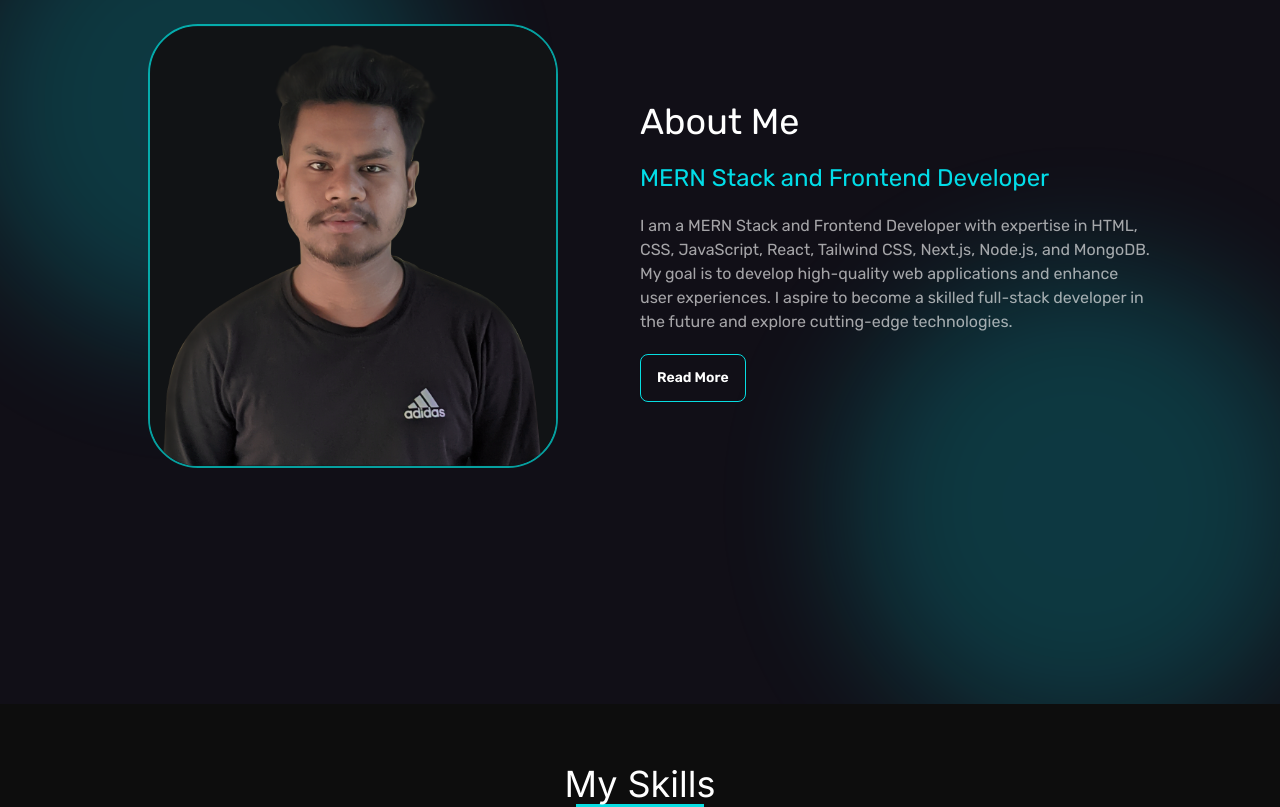
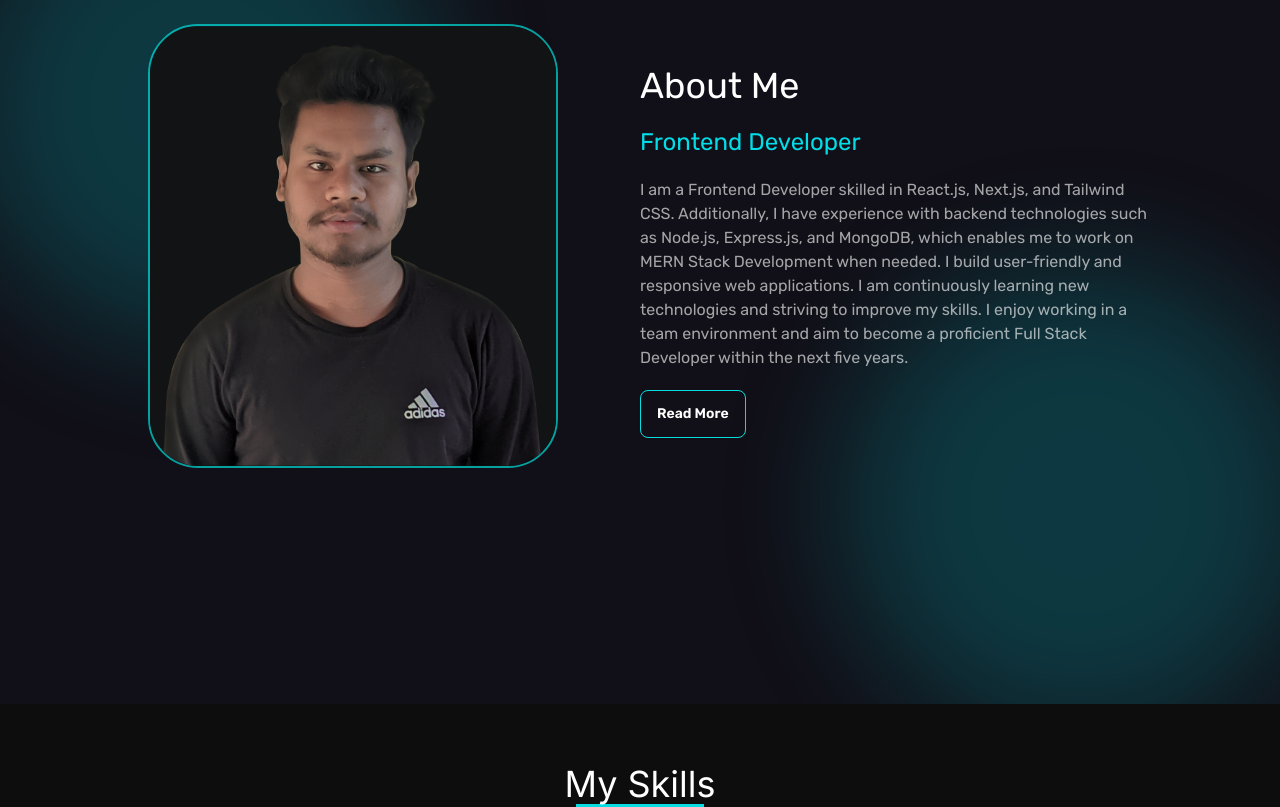
Before and after one commit to kalidashodekare14/my_portfolio, a Next.js app: page / in a window 1280 px wide. Shown: the part 720-1527 px from the top of the page. Built offline with nearby package versions, Linux system fonts and the light colour scheme.

Commit message:
About section update

```diff
--- a/src/components/AboutMe/AboutMe.jsx
+++ b/src/components/AboutMe/AboutMe.jsx
@@ -25,8 +25,8 @@ const AboutMe = () => {
                 </div>
                 <div data-aos="fade-right" data-aos-delay="1000" className='z-20 mx-3 lg:w-[50%]  text-white dark:text-black space-y-5 font-rubik'>
                     <h1 className=' text-4xl text-white dark:text-black'>About Me</h1>
-                    <h2 className='text-2xl text-[#02dde8] dark:text-black'>MERN Stack and Frontend Developer</h2>
-                    <p data-aos="fade-right" data-aos-delay="1000" className='text-[#ffffff9f] dark:text-black'>I am a MERN Stack and Frontend Developer with expertise in HTML, CSS, JavaScript, React, Tailwind CSS, Next.js, Node.js, and MongoDB. My goal is to develop high-quality web applications and enhance user experiences. I aspire to become a skilled full-stack developer in the future and explore cutting-edge technologies.</p>
+                    <h2 className='text-2xl text-[#02dde8] dark:text-black'>Frontend Developer</h2>
+                    <p data-aos="fade-right" data-aos-delay="1000" className='text-[#ffffff9f] dark:text-black'>I am a Frontend Developer skilled in React.js, Next.js, and Tailwind CSS. Additionally, I have experience with backend technologies such as Node.js, Express.js, and MongoDB, which enables me to work on MERN Stack Development when needed. I build user-friendly and responsive web applications. I am continuously learning new technologies and striving to improve my skills. I enjoy working in a team environment and aim to become a proficient Full Stack Developer within the next five years.</p>
                     <button data-aos="fade-right" data-aos-delay="1000" className='btn border text-white dark:text-black border-[#07dde1] bg-opacity-0'>Read More</button>
                 </div>
             </div>
--- a/src/components/Banner/Banner.jsx
+++ b/src/components/Banner/Banner.jsx
@@ -27,7 +27,7 @@ const Banner = () => {
     }, [])
 
     return (
-        <div id='home' className='overflow-hidden relative bg-black  bg-grid-pattern dark:bg-white flex flex-row justify-center items-center space-y-10  py-20  lg:px-20'>
+        <div id='home' className='overflow-hidden relative bg-black  bg-grid-pattern dark:bg-grid-pattern-dark bg-grid  dark:bg-white flex flex-row justify-center items-center space-y-10  py-20  lg:px-20'>
 
             <div className='z-10 absolute -left-14 w-[40rem] h-[40rem] bg-[#08dbe4] rounded-full opacity-20 blur-3xl'></div>
             <div className='z-5 absolute -right-5 -bottom-5 w-[25rem] h-[25rem] bg-[#02dde8] rounded-full opacity-20 blur-3xl'></div>
--- a/src/components/Navbar/Navbar.jsx
+++ b/src/components/Navbar/Navbar.jsx
@@ -128,7 +128,7 @@ const Navbar = () => {
                 </div>
                 <a className="btn btn-ghost text-white  dark:text-black text-xl font-rubik">
                     <Image width={500} height={300} className='w-14' src="/logo.png" alt="" />
-                    Dev Kalidash
+                    <span className='lg:flex hidden '>Dev Kalidash</span>
                 </a>
             </div>
             <div className="navbar-center hidden lg:flex">
--- a/src/components/Project/Project.jsx
+++ b/src/components/Project/Project.jsx
@@ -18,38 +18,89 @@ const Project = () => {
         });
     }, [])
 
+    const projectInfo = [
+        {
+            id: 1,
+            image: "https://i.ibb.co.com/LzGY4grH/d.png",
+            projectName: "BookZoneBD",
+            description: "BookZoneBD is a MERN Stack project where book readers can easily browse, search, filter, add to cart, and order books. It features role-based authentication secured via JWT and Firebase.",
+            technologies: ["React.js", "Tailwind CSS", "Node.js", "Express.js", "MongoDB"],
+            liveLink: "https://health-care14.vercel.app",
+            githubClientLink: "https://github.com/kalidashodekare14/HealthCare",
+            githubServerLink: ""
+
+        },
+        {
+            id: 2,
+            image: "https://i.ibb.co.com/VY18LJvS/healthcare.png",
+            projectName: "HealthCare",
+            description: "The Healthcare project is designed for patients. Here, you can easily book doctor appointments online without any hassle, make payments if required, and receive doctor consultations and treatments. Patients can view their booked appointments, and there is a dashboard that the admin can control.",
+            technologies: ["Next.js", "Tailwind CSS", "NextAuth.js", "MongoDB", "Next.js API Routes"],
+            liveLink: "https://health-care14.vercel.app",
+            githubClientLink: "https://github.com/kalidashodekare14/HealthCare",
+            githubServerLink: ""
+
+        },
+        {
+            id: 3,
+            image: "https://i.ibb.co.com/Q71VRndZ/easystore.png",
+            projectName: "EasyStore",
+            description: "EasyStore is an eCommerce platform focused on grocery products. It allows users to filter products for convenient shopping and make secure payments through SSLCOMMERZ, a trusted payment gateway. Users can track their payment status, and the platform includes a dashboard that the admin can manage.",
+            technologies: ["React.js", "Tailwind CSS", "Node.js", "Express.js", "MongoDB"],
+            liveLink: "https://easystore-9fd6e.web.app",
+            githubClientLink: "https://github.com/kalidashodekare14/easyStore-Client",
+            githubServerLink: "https://github.com/kalidashodekare14/easyStore-Server"
+
+        },
+        {
+            id: 4,
+            image: "https://i.ibb.co.com/ch7MbRJn/precision.png",
+            projectName: "Precision Medical Camp",
+            description: "The Medical Management Camp is designed for patients. Patients can join the camp based on their specific health issues and receive treatment. The platform includes a dashboard where they can manage their camp activities and make payments.",
+            technologies: ["React.js", "Tailwind CSS", "Node.js", "Express.js", "MongoDB"],
+            liveLink: "https://precision-medical-camp.web.app",
+            githubClientLink: "https://github.com/kalidashodekare14/precision-medical-camp",
+            githubServerLink: "https://github.com/kalidashodekare14/precision-medical-camp-server"
+
+        },
+    ]
+
     return (
         <section id='projects' className='bg-[#0d0d0d] dark:bg-white min-h-screen lg:px-20 font-rubik'>
             <div data-aos="fade-up" data-aos-duration="1000" className='text-center py-20 '>
                 <h1 className='text-center text-2xl text-white dark:text-black'>Latest Projects</h1>
                 <div className='border-2 border-[#07dde1] w-20 m-auto'></div>
             </div>
-            <div  className='grid grid-cols-1 md:grid-cols-2 lg:grid-cols-3 gap-5 pb-5'>
-                <div data-aos="fade-up" data-aos-delay="1000" className='border text-white dark:text-black'>
+            <div className='grid grid-cols-1 md:grid-cols-2 lg:grid-cols-3 gap-5 pb-5'>
+                {
+                    projectInfo.map(project => (
+                        <div data-aos="fade-up" data-aos-delay="1000" className=' border text-white dark:text-black'>
                             <div className='h-60'>
-                        <Image className='w-full h-full' src={project1} width={500} height={300} alt='HealthCare' />
+                                <Image className='w-full h-full' src={project.image} width={500} height={300} alt='HealthCare' />
                             </div>
                             <div className='space-y-3 p-3 font-rubik'>
                                 <div className='space-y-3'>
-                            <h1 className='text-3xl text-[#02bfe2]'>HealthCare</h1>
-                            <p className='text-[#ffffff9f] dark:text-black'>The Healthcare project is designed for patients. Here, you can easily book doctor appointments online without any hassle, make payments if required, and receive doctor consultations and treatments. Patients can view their booked appointments, and there is a dashboard that the admin can control.</p>
-                            <p className='text-[#ffffff9f] dark:text-black'>Technology: Next.js, Tailwind CSS, NextAuth.js, MongoDB, Next.js API Routes</p>
+                                    <h1 className='text-3xl text-[#02bfe2]'>{project.projectName}</h1>
+                                    <p className='text-[#ffffff9f] dark:text-black'>{project.description}</p>
+                                    <p className='text-[#ffffff9f] dark:text-black'>Technology: {project?.technologies.map(skill => (
+                                        <span>{skill}</span>
+                                    ))}</p>
                                 </div>
                                 <div className='space-x-2'>
                                     {/* <button className='btn bg-opacity-0  mb-5 font-rubik'>Dawnload Resume</button> */}
-                            <Link href={'https://health-care14.vercel.app'} target='_blank'>
+                                    <Link href={project.liveLink} target='_blank'>
                                         <button className='btn rounded-none border bg-black dark:bg-white dark:hover:bg-[#07dde1] text-white dark:text-black  hover:bg-[#07dde1] hover:border-[#07dde1] ease-in duration-300 hover:text-black border-[#07dde1]'>
                                             <FaLink />
                                             Live Link
                                         </button>
                                     </Link>
-                            <Link href={"https://github.com/kalidashodekare14/HealthCare"} target='_blank'>
+                                    <Link href={project.githubClientLink} target='_blank'>
                                         <button className='btn rounded-none border bg-black dark:bg-white dark:hover:bg-[#07dde1] text-white  dark:text-black hover:bg-[#07dde1] hover:border-[#07dde1] ease-in duration-300 hover:text-black border-[#07dde1]'>
                                             <FaGithub />
                                             Client
                                         </button>
                                     </Link>
-                            <Link href={""}>
+                                    <Link href={project.githubServerLink}>
                                         <button className='btn rounded-none border bg-black dark:bg-white dark:hover:bg-[#07dde1] text-white dark:text-black  hover:bg-[#07dde1] hover:border-[#07dde1] ease-in duration-300 hover:text-black border-[#07dde1]'>
                                             <FaGithub />
                                             Server
@@ -58,72 +109,8 @@ const Project = () => {
                                 </div>
                             </div>
                         </div>
-                <div data-aos="fade-up" data-aos-delay="2000" className='border text-white dark:text-black'>
-                    <div className='h-60'>
-                        <Image className='w-full h-full' src={project2} width={500} height={300} alt='HealthCare' />
-                    </div>
-                    <div className='space-y-3 p-3 font-rubik'>
-                        <div className='space-y-3'>
-                            <h1 className='text-3xl text-[#02bfe2]'>EasyStore</h1>
-                            <p className='text-[#ffffff9f] dark:text-black'>EasyStore is an eCommerce platform focused on grocery products. It allows users to filter products for convenient shopping and make secure payments through SSLCOMMERZ, a trusted payment gateway. Users can track their payment status, and the platform includes a dashboard that the admin can manage.</p>
-                            <p className='text-[#ffffff9f] dark:text-black'>Technology: React.js, Tailwind CSS, Node.js, Express.js, MongoDB</p>
-                        </div>
-                        <div className='space-x-2'>
-                            {/* <button className='btn bg-opacity-0  mb-5 font-rubik'>Dawnload Resume</button> */}
-                            <Link href={'https://easystore-9fd6e.web.app'} target='_blank'>
-                                <button className='btn rounded-none border bg-black dark:bg-white dark:hover:bg-[#07dde1]  text-white dark:text-black  hover:bg-[#07dde1] hover:border-[#07dde1] ease-in duration-300 hover:text-black border-[#07dde1]'>
-                                    <FaLink />
-                                    Live Link
-                                </button>
-                            </Link>
-                            <Link href={"https://github.com/kalidashodekare14/easyStore-Client"} target='_blank'>
-                                <button className='btn rounded-none border bg-black dark:bg-white dark:hover:bg-[#07dde1] text-white dark:text-black  hover:bg-[#07dde1] hover:border-[#07dde1] ease-in duration-300 hover:text-black border-[#07dde1]'>
-                                    <FaGithub />
-                                    Client
-                                </button>
-                            </Link>
-                            <Link href={"https://github.com/kalidashodekare14/easyStore-Server"}>
-                                <button className='btn rounded-none border bg-black dark:bg-white dark:hover:bg-[#07dde1] text-white dark:text-black  hover:bg-[#07dde1] hover:border-[#07dde1] ease-in duration-300 hover:text-black border-[#07dde1]'>
-                                    <FaGithub />
-                                    Server
-                                </button>
-                            </Link>
-                        </div>
-                    </div>
-                </div>
-                <div data-aos="fade-up" data-aos-delay="2200" className='border text-white  dark:text-black'>
-                    <div className='h-60'>
-                        <Image className='w-full h-full' src={project3} width={500} height={300} alt='HealthCare' />
-                    </div>
-                    <div className='space-y-3 p-3 font-rubik'>
-                        <div className='space-y-3'>
-                            <h1 className='text-3xl text-[#02bfe2]'> Precision Medical Camp</h1>
-                            <p className='text-[#ffffff9f] dark:text-black'>The Medical Management Camp is designed for patients. Patients can join the camp based on their specific health issues and receive treatment. The platform includes a dashboard where they can manage their camp activities and make payments.</p>
-                            <p className='text-[#ffffff9f] dark:text-black'>Technology: React.js, Tailwind CSS, Node.js, Express.js, MongoDB</p>
-                        </div>
-                        <div className='space-x-2'>
-                            {/* <button className='btn bg-opacity-0  mb-5 font-rubik'>Dawnload Resume</button> */}
-                            <Link href={'https://precision-medical-camp.web.app'} target='_blank'>
-                                <button className='btn rounded-none border bg-black dark:bg-white dark:hover:bg-[#07dde1] text-white dark:text-black hover:bg-[#07dde1] hover:border-[#07dde1] ease-in duration-300 hover:text-black border-[#07dde1]'>
-                                    <FaLink />
-                                    Live Link
-                                </button>
-                            </Link>
-                            <Link href={"https://github.com/kalidashodekare14/precision-medical-camp"} target='_blank'>
-                                <button className='btn rounded-none border bg-black dark:bg-white dark:hover:bg-[#07dde1] text-white  dark:text-black hover:bg-[#07dde1] hover:border-[#07dde1] ease-in duration-300 hover:text-black border-[#07dde1]'>
-                                    <FaGithub />
-                                    Client
-                                </button>
-                            </Link>
-                            <Link href={"https://github.com/kalidashodekare14/precision-medical-camp-server"}>
-                                <button className='btn rounded-none border bg-black dark:bg-white dark:hover:bg-[#07dde1] text-white dark:text-black hover:bg-[#07dde1] hover:border-[#07dde1] ease-in duration-300 hover:text-black border-[#07dde1]'>
-                                    <FaGithub />
-                                    Server
-                                </button>
-                            </Link>
-                        </div>
-                    </div>
-                </div>
+                    ))
+                }
             </div>
         </section>
     );
--- a/tailwind.config.js
+++ b/tailwind.config.js
@@ -12,6 +12,12 @@ module.exports = {
         "gradient-radial": "radial-gradient(var(--tw-gradient-stops))",
         "gradient-conic":
           "conic-gradient(from 180deg at 50% 50%, var(--tw-gradient-stops))",
+
+        "grid-pattern":
+          "linear-gradient(rgba(255, 255, 255, 0.2) 1px, transparent 1px), linear-gradient(90deg, rgba(255, 255, 255, 0.2) 1px, transparent 1px)",
+        "grid-pattern-dark":
+          "linear-gradient(rgba(0, 0, 0, 0.1) 1px, transparent 1px), linear-gradient(90deg, rgba(0, 0, 0, 0.1) 1px, transparent 1px)",
+
       },
       fontFamily: {
         "rubik": "Rubik, serif"
```
Also changed, not shown: next.config.mjs (+9 -1 lines), src/components/Banner/Banner.css (+7 -0 lines), 1 other file (tests, documents, lock files or other folders). Lines whose indentation alone changed are shown as unchanged.
